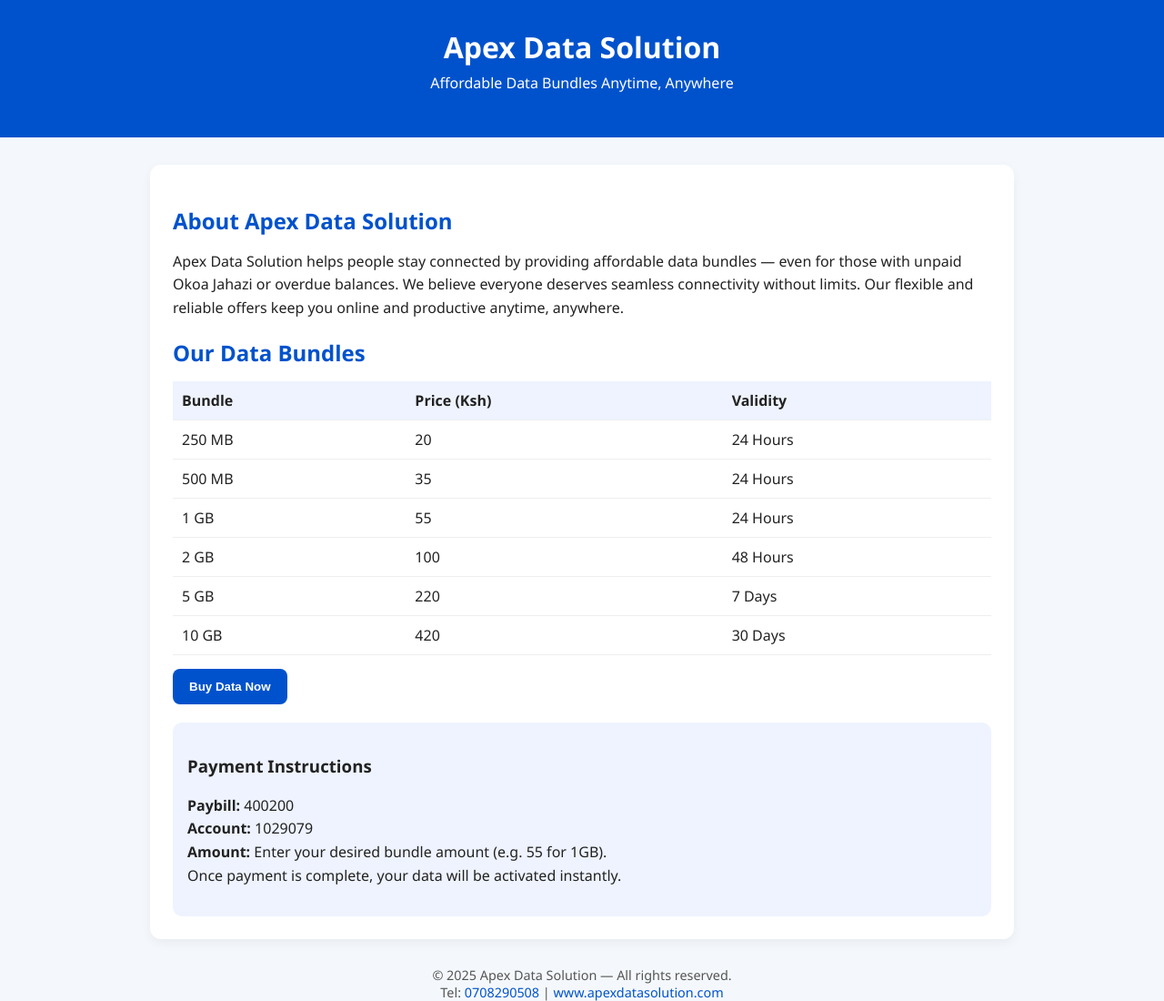
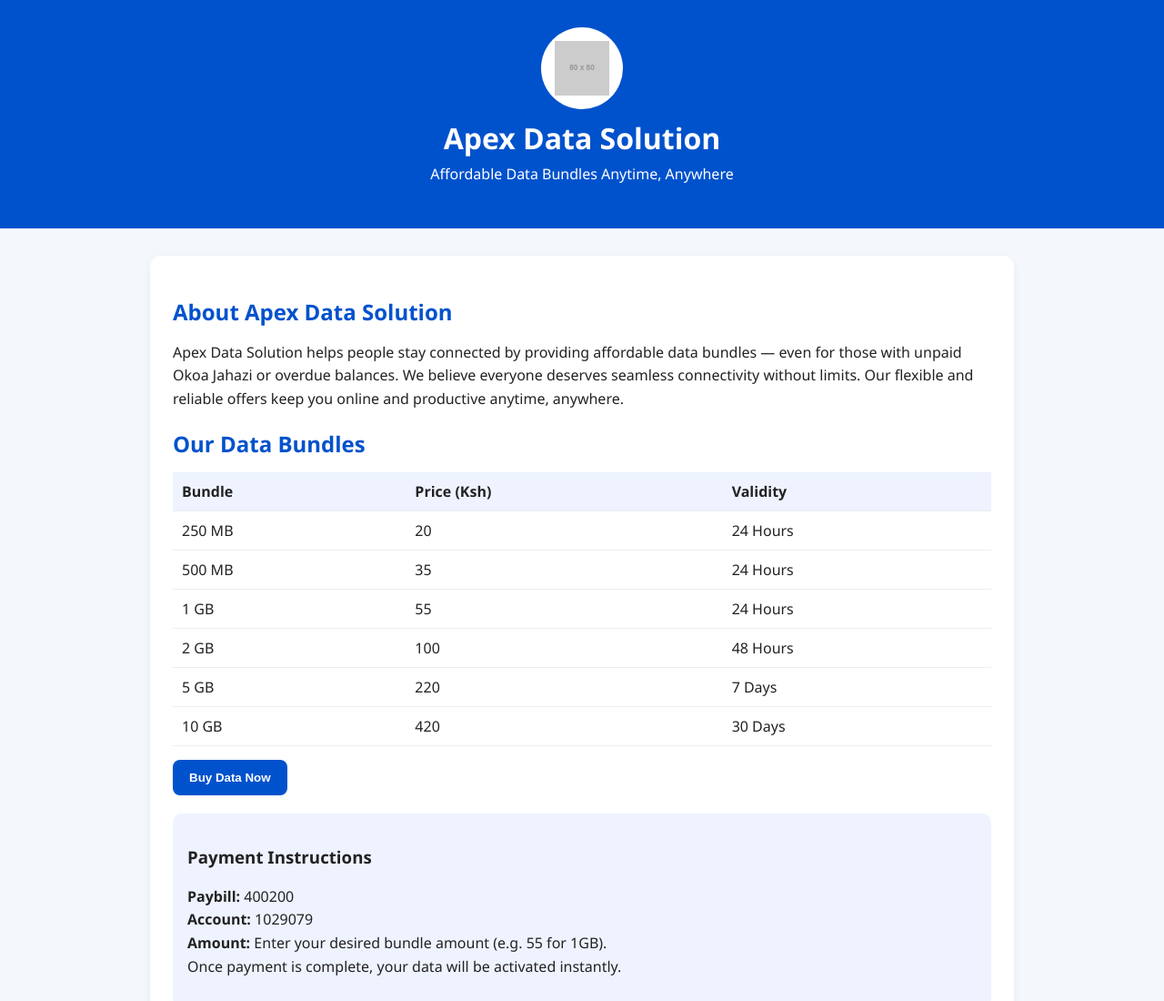
Before and after one commit to JBRUL254/apex-data-solution, a plain HTML site: page index.html in a window 1280 px wide. Shown: the top 1100 px of the page at 91% size. Drawn offline with Linux system fonts and the light colour scheme; placeholder pictures from the web are drawn by us.

Commit message:
Update index.html

```diff
--- a/index.html
+++ b/index.html
@@ -1,4 +1,5 @@
 
+<!doctype html>
 <html lang="en">
 <head>
   <meta charset="utf-8">
@@ -18,6 +19,21 @@
       color: white;
       padding: 30px 10px;
       text-align: center;
+    }
+    .logo {
+      width: 90px;
+      height: 90px;
+      border-radius: 50%;
+      background: white;
+      display: flex;
+      align-items: center;
+      justify-content: center;
+      margin: 0 auto 10px;
+    }
+    .logo img {
+      width: 60px;
+      height: 60px;
+      object-fit: contain;
     }
     header h1 {
       margin: 0;
@@ -96,6 +112,10 @@
 <body>
 
   <header>
+    <div class="logo">
+      <!-- Placeholder logo: replace logo.png with your own -->
+      <img src="https://via.placeholder.com/80x80.png?text=ADS" alt="Apex Data Solution Logo">
+    </div>
     <h1>Apex Data Solution</h1>
     <p>Affordable Data Bundles Anytime, Anywhere</p>
   </header>
```
